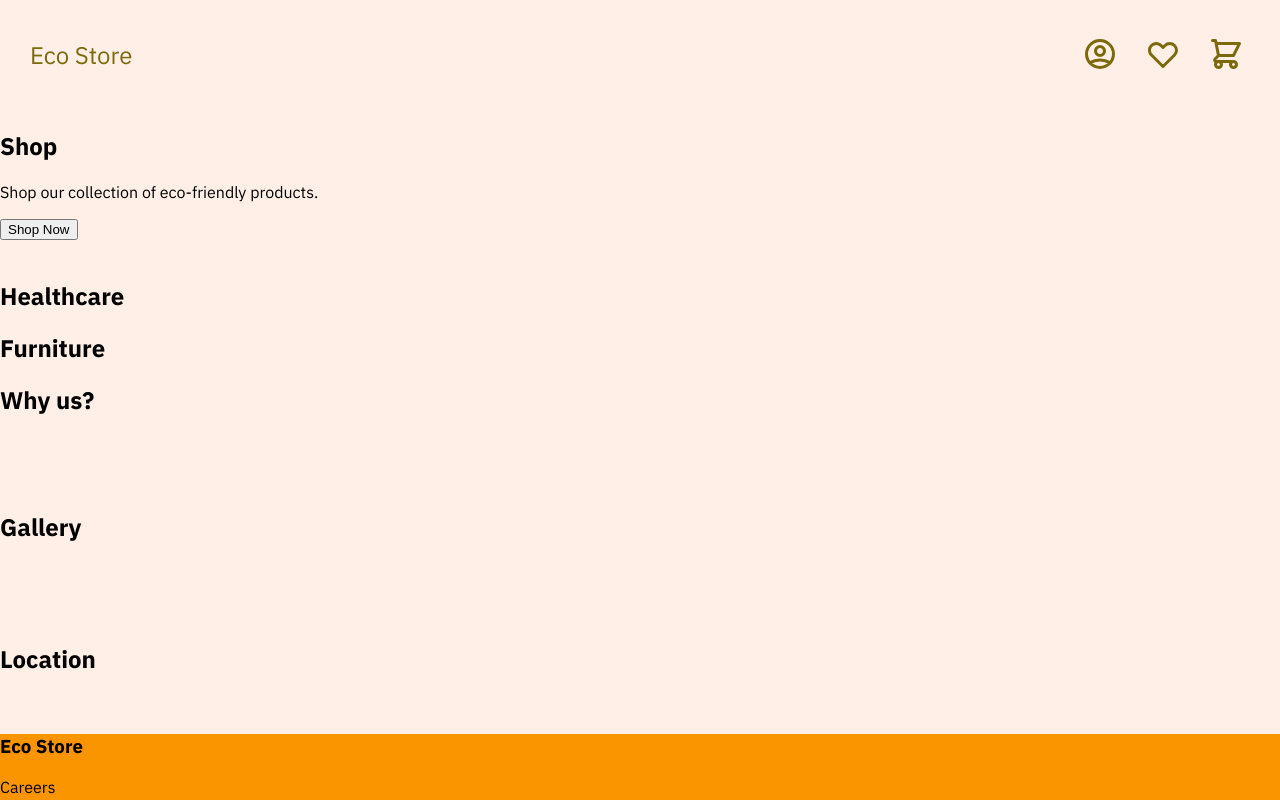
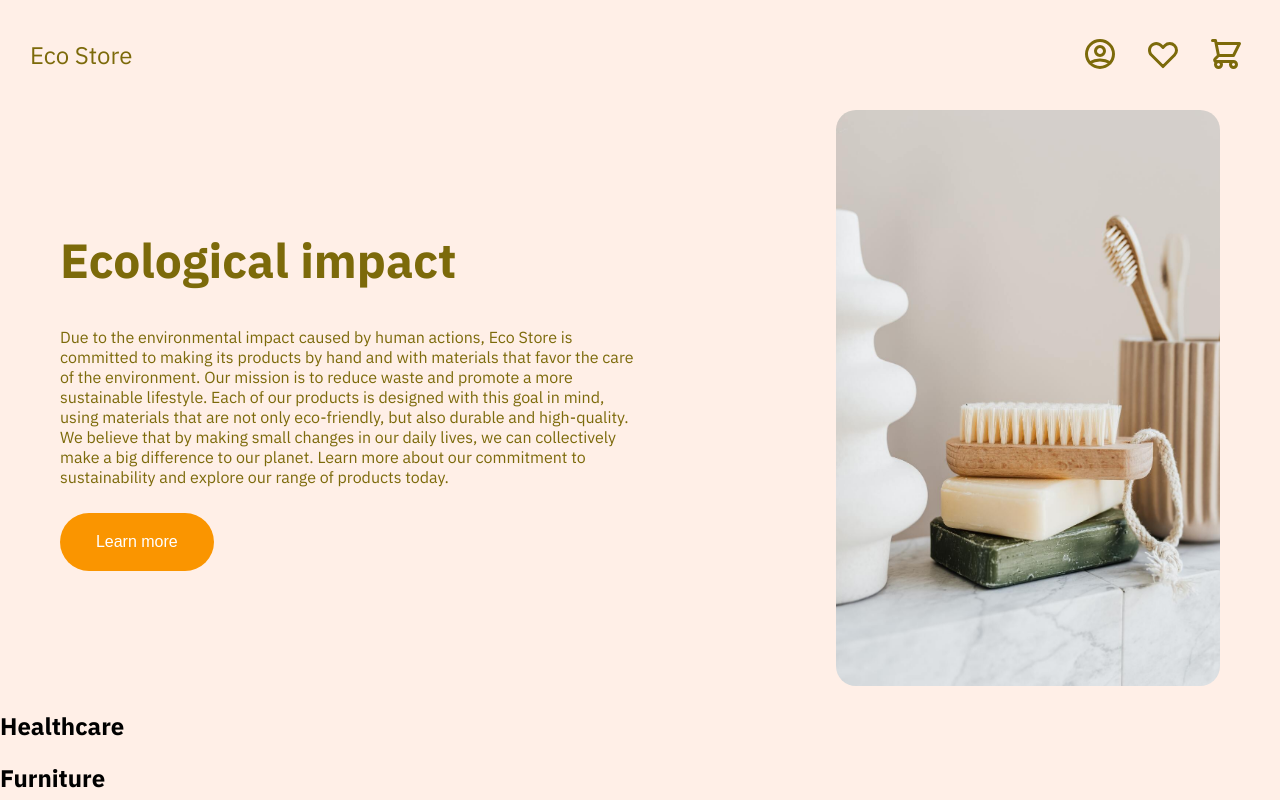
Before and after one commit to jsurrea/Frontend-Mentor, a plain HTML site: page eco-store/index.html in a window 1280 px wide. Shown: the top 800 px of the page. Drawn offline with Linux system fonts and the light colour scheme.

Commit message:
Update main.css and index.html for ecological impact section

```diff
--- a/eco-store/index.html
+++ b/eco-store/index.html
@@ -28,12 +28,12 @@
     <main class="main-section">
         <article>
             <div class="impact-section">
-                <h1>Shop</h1>
-                <p>Shop our collection of eco-friendly products.</p>
-                <button>Shop Now</button>
+                <h1>Ecological impact</h1>
+                <p>Due to the environmental impact caused by human actions, Eco Store is committed to making its products by hand and with materials that favor the care of the environment. Our mission is to reduce waste and promote a more sustainable lifestyle. Each of our products is designed with this goal in mind, using materials that are not only eco-friendly, but also durable and high-quality. We believe that by making small changes in our daily lives, we can collectively make a big difference to our planet. Learn more about our commitment to sustainability and explore our range of products today.</p>
+                <button>Learn more</button>
             </div>
             <div class="image-section">
-                <img src="" alt="">
+                <img src="./assets/img/main.jpg" alt="main-image">
             </div>
         </article>
         <section class="product-section">
--- a/eco-store/scss/main.scss
+++ b/eco-store/scss/main.scss
@@ -2,7 +2,9 @@ $primary-color: #FFEFE7;
 $secondary-color: #FFDAC6;
 $tertiary-color: #BABD8D;
 $primary-text-color: #7C6A0A;
+$quaternary-color: #FA9500;
 $font-stack: 'IBM Plex Sans', sans-serif;
+$paragraph-font-size: 1.5em;
 
 body {
     margin: 0;
@@ -20,7 +22,7 @@ nav {
     justify-content: space-between;
 
     p {
-        font-size: 1.5em;
+        font-size: $paragraph-font-size;
     }
 
     .icons {
@@ -42,10 +44,49 @@ nav {
 
 main {
 
+    article {
+        color: $primary-text-color;
+        padding: 0 60px;
+        display: flex;
+        justify-content: space-between;
+
+        .impact-section {
+            display: flex;
+            flex-direction: column;
+            justify-content: center;
+            gap: 10px;
+        }
+
+        h1 {
+            font-size: 3em;
+            margin: 0 0 10px 0;
+        }
+
+        p {
+            max-width: 60ch;
+        }
+
+        button {
+            width: 12vw;
+            padding: 20px;
+            background: $quaternary-color;
+            border-style: none;
+            border-radius: 35px;
+            color: white;
+            font-size: 1em;
+            cursor: pointer;
+        }
+
+        img {
+            width: 30vw;
+            border-radius: 20px;
+        }
+    }
+
 }
 
 footer {
-    background-color: #FA9500;
+    background-color: $quaternary-color;
     width: 100%;
     height: 250px;
 }
```
Also changed, not shown: eco-store/css/main.css, 1 other file.
